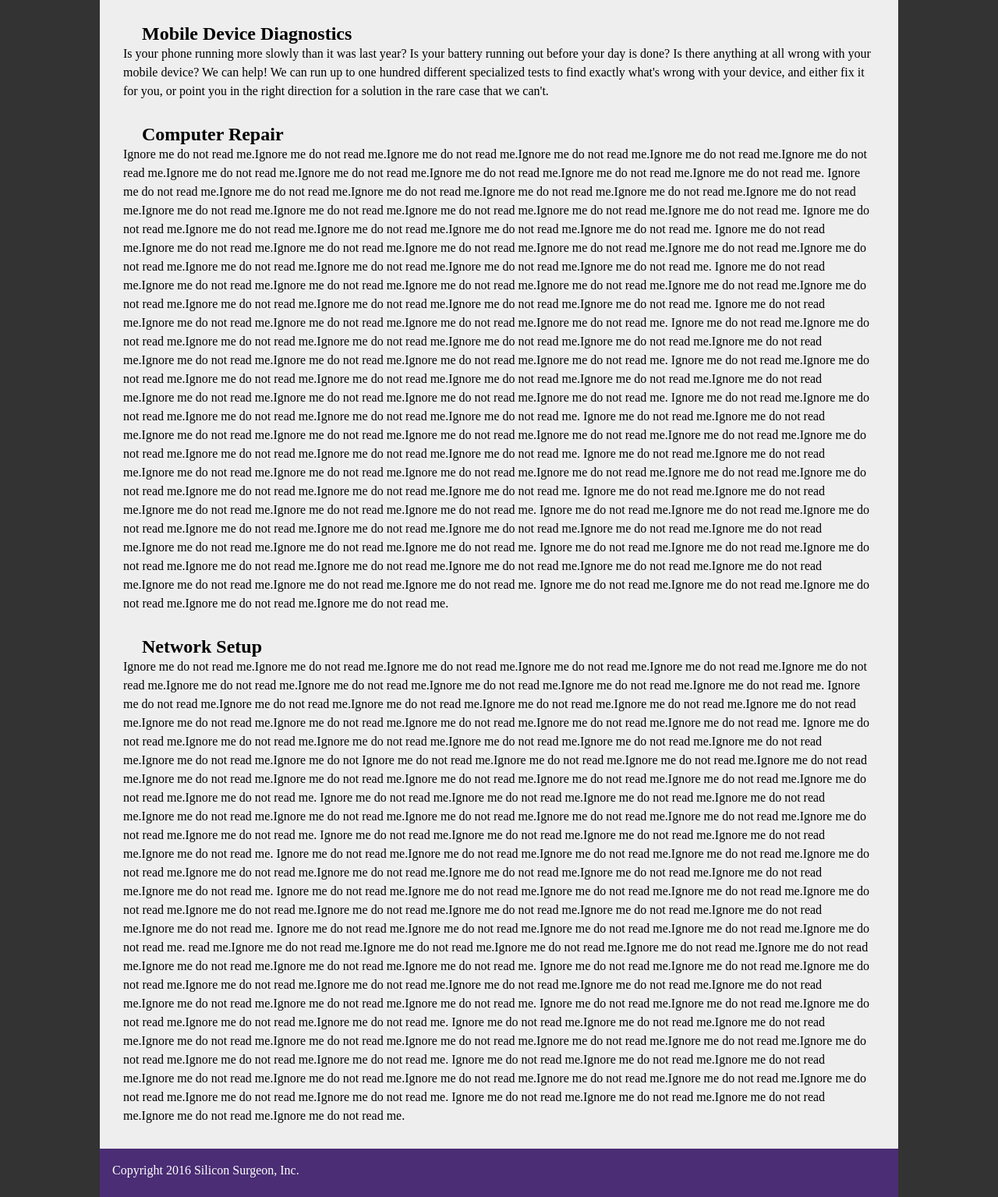
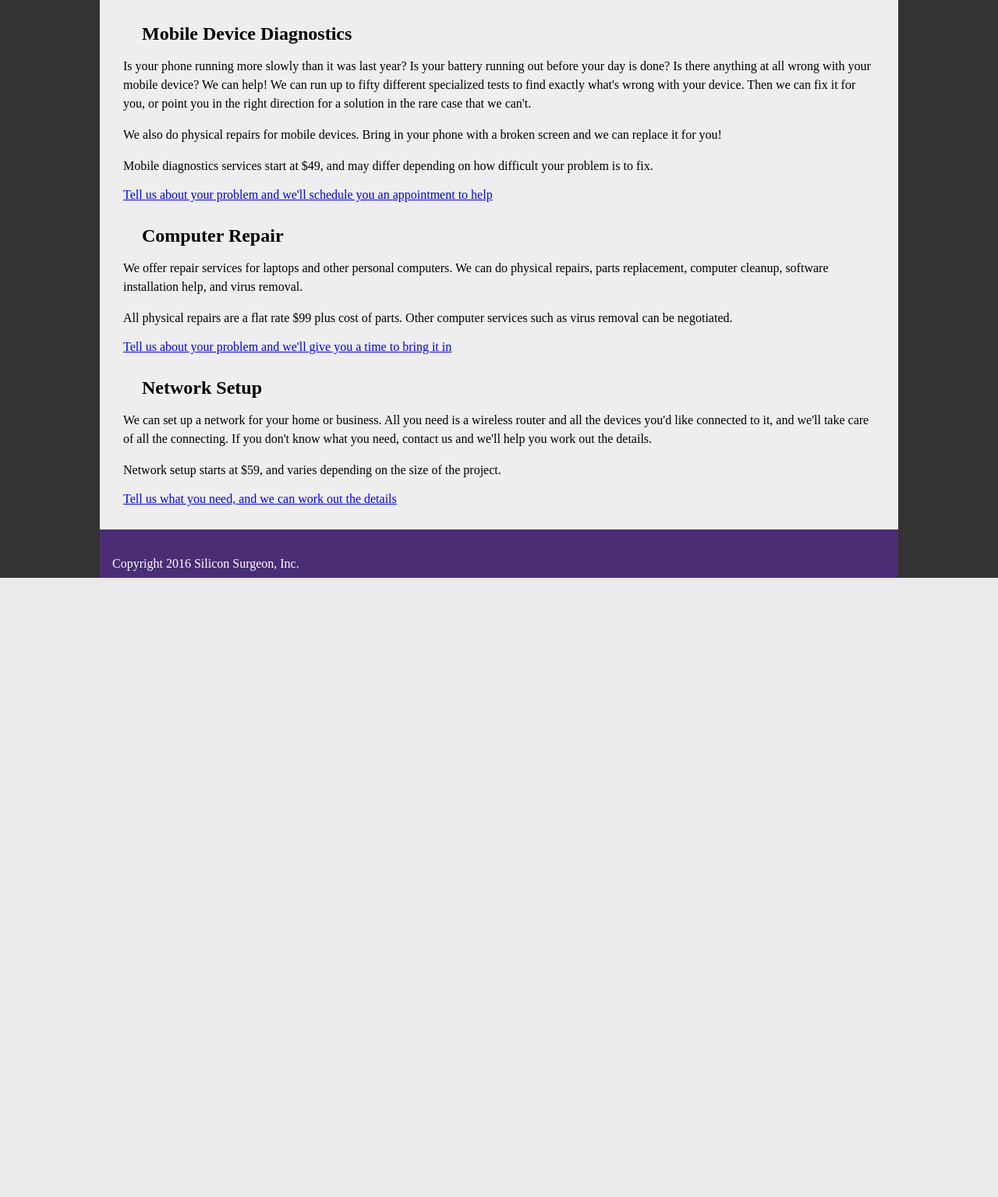
Before and after one commit to flamestormp/siliconsurgeon, a PHP site: page /services.php in a window 1280 px wide. Shown: the part 159-1694 px from the top of the page at 78% size. After the commit the page ends 900 px from the top, so only its background shows below. Run offline with PHP 8.4, Linux system fonts and the light colour scheme; data that the repository does not hold is empty.

Commit message:
content of services.php, slideshow scale

```diff
--- a/css/theme.css
+++ b/css/theme.css
@@ -1,6 +1,10 @@
 header,footer {
     background-color: #4A2D74;
     padding: 1em;
+}
+
+p{
+    margin: 1em 0;
 }
 
 #flair {
@@ -166,7 +170,7 @@ aside.about > p {
 .css-slideshow {
     padding: 1% 0% 0% 0%;
     width: 60em;
-    height: 30em;
+    height: 23em;
     position: relative;
     max-width: 90%;
     margin: 0px auto 0px auto;
@@ -174,9 +178,9 @@ aside.about > p {
 
 img.slideshow {
     height: auto;
-    width: 100%;
+    width: 80%;
     /* position: absolute; */
-    margin: auto;
+    margin: 0 10%;
     top: 0;
     bottom: 0;
     right: 0;
--- a/services.php
+++ b/services.php
@@ -1,6 +1,6 @@
 <!DOCTYPE html>
 <html lang="en">
-    <?php include "top.php"?>
+    <?php include "top.php" ?>
     <div id="wrap">
         <div id="main">
             <article id="mobile">
@@ -8,117 +8,43 @@
                 <p>
                     Is your phone running more slowly than it was last year? Is your battery running out before
                     your day is done? Is there anything at all wrong with your mobile device?
-                We can help! We can run up to one hundred different specialized tests
-                to find exactly what's wrong with your device, and either fix it for you,
-                or point you in the right direction for a solution in the rare case that we can't.
+                    We can help! We can run up to fifty different specialized tests
+                    to find exactly what's wrong with your device. Then we can fix it for you,
+                    or point you in the right direction for a solution in the rare case that we can't.</p>
+                <p>
+                    We also do physical repairs for mobile devices. Bring in your phone with
+                    a broken screen and we can replace it for you!
                 </p>
+                <p>Mobile diagnostics services start at $49, and may differ depending on
+                    how difficult your problem is to fix.</p>
+                <a href="contact.php">Tell us about your problem and we'll schedule you an appointment to help</a>
             </article>
             <article id="repair">
                 <h2>Computer Repair</h2>
                 <p>
-         Ignore me do not read me.Ignore me do not read me.Ignore me do not
-         read me.Ignore me do not read me.Ignore me do not read me.Ignore me do
-         not read me.Ignore me do not read me.Ignore me do not read me.Ignore
-         me do not read me.Ignore me do not read me.Ignore me do not read me.
-         Ignore me do not read me.Ignore me do not read me.Ignore me do not
-         read me.Ignore me do not read me.Ignore me do not read me.Ignore me do
-         not read me.Ignore me do not read me.Ignore me do not read me.Ignore
-         me do not read me.Ignore me do not read me.Ignore me do not read me.
-         Ignore me do not read me.Ignore me do not read me.Ignore me do not
-         read me.Ignore me do not read me.Ignore me do not read me.
-         Ignore me do not read me.Ignore me do not read me.Ignore me do not
-         read me.Ignore me do not read me.Ignore me do not read me.Ignore me do
-         not read me.Ignore me do not read me.Ignore me do not read me.Ignore
-         me do not read me.Ignore me do not read me.Ignore me do not read me.
-         Ignore me do not read me.Ignore me do not read me.Ignore me do not
-         read me.Ignore me do not read me.Ignore me do not read me.Ignore me do
-         not read me.Ignore me do not read me.Ignore me do not read me.Ignore
-         me do not read me.Ignore me do not read me.Ignore me do not read me.
-         Ignore me do not read me.Ignore me do not read me.Ignore me do not
-         read me.Ignore me do not read me.Ignore me do not read me.
-         Ignore me do not read me.Ignore me do not read me.Ignore me do not
-         read me.Ignore me do not read me.Ignore me do not read me.Ignore me do
-         not read me.Ignore me do not read me.Ignore me do not read me.Ignore
-         me do not read me.Ignore me do not read me.Ignore me do not read me.
-         Ignore me do not read me.Ignore me do not read me.Ignore me do not
-         read me.Ignore me do not read me.Ignore me do not read me.Ignore me do
-         not read me.Ignore me do not read me.Ignore me do not read me.Ignore
-         me do not read me.Ignore me do not read me.Ignore me do not read me.
-         Ignore me do not read me.Ignore me do not read me.Ignore me do not
-         read me.Ignore me do not read me.Ignore me do not read me.
-         Ignore me do not read me.Ignore me do not read me.Ignore me do not
-         read me.Ignore me do not read me.Ignore me do not read me.Ignore me do
-         not read me.Ignore me do not read me.Ignore me do not read me.Ignore
-         me do not read me.Ignore me do not read me.Ignore me do not read me.
-         Ignore me do not read me.Ignore me do not read me.Ignore me do not
-         read me.Ignore me do not read me.Ignore me do not read me.Ignore me do
-         not read me.Ignore me do not read me.Ignore me do not read me.Ignore
-         me do not read me.Ignore me do not read me.Ignore me do not read me.
-         Ignore me do not read me.Ignore me do not read me.Ignore me do not
-         read me.Ignore me do not read me.Ignore me do not read me.
-         Ignore me do not read me.Ignore me do not read me.Ignore me do not
-         read me.Ignore me do not read me.Ignore me do not read me.Ignore me do
-         not read me.Ignore me do not read me.Ignore me do not read me.Ignore
-         me do not read me.Ignore me do not read me.Ignore me do not read me.
-         Ignore me do not read me.Ignore me do not read me.Ignore me do not
-         read me.Ignore me do not read me.Ignore me do not read me.Ignore me do
-         not read me.Ignore me do not read me.Ignore me do not read me.Ignore
-         me do not read me.Ignore me do not read me.Ignore me do not read me.
-         Ignore me do not read me.Ignore me do not read me.Ignore me do not
-         read me.Ignore me do not read me.Ignore me do not read me. </p>
+                    We offer repair services for laptops and other personal computers. We can do physical
+                    repairs, parts replacement, computer cleanup, software installation help, and virus
+                    removal.
+                </p>
+                <p>
+                    All physical repairs are a flat rate $99 plus cost of parts. Other computer
+                    services such as virus removal can be negotiated.
+                </p>
+                <a href="contact.php">Tell us about your problem and we'll give you a time to
+                bring it in</a>
             </article>
             <article id="networking">
                 <h2>Network Setup</h2>
                 <p>
-         Ignore me do not read me.Ignore me do not read me.Ignore me do not
-         read me.Ignore me do not read me.Ignore me do not read me.Ignore me do
-         not read me.Ignore me do not read me.Ignore me do not read me.Ignore
-         me do not read me.Ignore me do not read me.Ignore me do not read me.
-         Ignore me do not read me.Ignore me do not read me.Ignore me do not
-         read me.Ignore me do not read me.Ignore me do not read me.Ignore me do
-         not read me.Ignore me do not read me.Ignore me do not read me.Ignore
-         me do not read me.Ignore me do not read me.Ignore me do not read me.
-         Ignore me do not read me.Ignore me do not read me.Ignore me do not
-         read me.Ignore me do not read me.Ignore me do not read me.Ignore me do not read me.Ignore me do not read me.Ignore me do not
-         Ignore me do not read me.Ignore me do not read me.Ignore me do not
-         read me.Ignore me do not read me.Ignore me do not read me.Ignore me do
-         not read me.Ignore me do not read me.Ignore me do not read me.Ignore
-         me do not read me.Ignore me do not read me.Ignore me do not read me.
-         Ignore me do not read me.Ignore me do not read me.Ignore me do not
-         read me.Ignore me do not read me.Ignore me do not read me.Ignore me do
-         not read me.Ignore me do not read me.Ignore me do not read me.Ignore
-         me do not read me.Ignore me do not read me.Ignore me do not read me.
-         Ignore me do not read me.Ignore me do not read me.Ignore me do not
-         read me.Ignore me do not read me.Ignore me do not read me.
-         Ignore me do not read me.Ignore me do not read me.Ignore me do not
-         read me.Ignore me do not read me.Ignore me do not read me.Ignore me do
-         not read me.Ignore me do not read me.Ignore me do not read me.Ignore
-         me do not read me.Ignore me do not read me.Ignore me do not read me.
-         Ignore me do not read me.Ignore me do not read me.Ignore me do not
-         read me.Ignore me do not read me.Ignore me do not read me.Ignore me do
-         not read me.Ignore me do not read me.Ignore me do not read me.Ignore
-         me do not read me.Ignore me do not read me.Ignore me do not read me.
-         Ignore me do not read me.Ignore me do not read me.Ignore me do not
-         read me.Ignore me do not read me.Ignore me do not read me.
-         read me.Ignore me do not read me.Ignore me do not read me.Ignore me do
-         not read me.Ignore me do not read me.Ignore me do not read me.Ignore
-         me do not read me.Ignore me do not read me.Ignore me do not read me.
-         Ignore me do not read me.Ignore me do not read me.Ignore me do not
-         read me.Ignore me do not read me.Ignore me do not read me.Ignore me do
-         not read me.Ignore me do not read me.Ignore me do not read me.Ignore
-         me do not read me.Ignore me do not read me.Ignore me do not read me.
-         Ignore me do not read me.Ignore me do not read me.Ignore me do not
-         read me.Ignore me do not read me.Ignore me do not read me.
-         Ignore me do not read me.Ignore me do not read me.Ignore me do not
-         read me.Ignore me do not read me.Ignore me do not read me.Ignore me do
-         not read me.Ignore me do not read me.Ignore me do not read me.Ignore
-         me do not read me.Ignore me do not read me.Ignore me do not read me.
-         Ignore me do not read me.Ignore me do not read me.Ignore me do not
-         read me.Ignore me do not read me.Ignore me do not read me.Ignore me do
-         not read me.Ignore me do not read me.Ignore me do not read me.Ignore
-         me do not read me.Ignore me do not read me.Ignore me do not read me.
-         Ignore me do not read me.Ignore me do not read me.Ignore me do not
-         read me.Ignore me do not read me.Ignore me do not read me. </p>
+                    We can set up a network for your home or business. All you need is a wireless
+                    router and all the devices you'd like connected to it, and we'll take care
+                    of all the connecting. If you don't know what you need, contact us and
+                    we'll help you work out the details.
+                </p>
+                <p>
+                    Network setup starts at $59, and varies depending on the size of the project.
+                </p>
+                <a href='contact.php'>Tell us what you need, and we can work out the details</a>
             </article>
         </div>
     </div>
```
Lines whose indentation alone changed are shown as unchanged.
